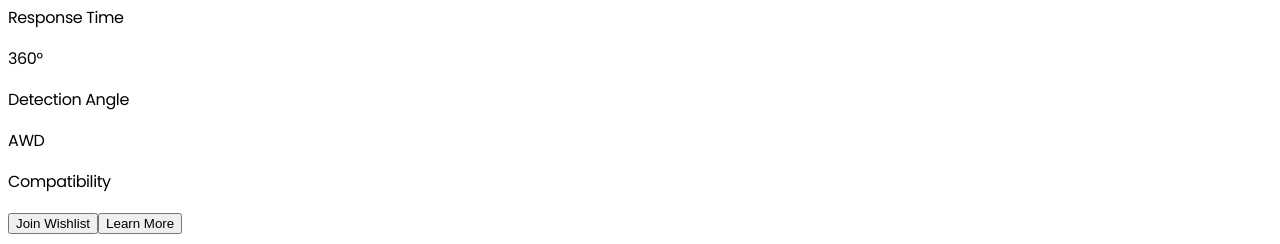
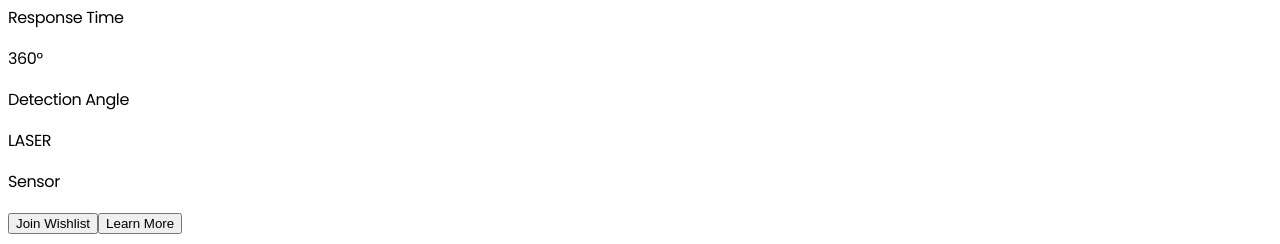
Before and after one commit to electronics300/shifttt, a React (Vite) app in the folder client/: page / in a window 1280 px wide. Shown: the part 4460-4704 px from the top of the page. Built offline with nearby package versions, Linux system fonts and the light colour scheme.

Commit message:
Update HeroSection.tsx

```diff
--- a/client/src/components/HeroSection.tsx
+++ b/client/src/components/HeroSection.tsx
@@ -70,8 +70,8 @@ export function HeroSection() {
               <p className="text-xs text-white/70">Detection Angle</p>
             </div>
             <div>
-              <p className="text-xl font-medium text-white">AWD</p>
-              <p className="text-xs text-white/70">Compatibility</p>
+              <p className="text-xl font-medium text-white">LASER</p>
+              <p className="text-xs text-white/70">Sensor</p>
             </div>
           </motion.div>
 
```
